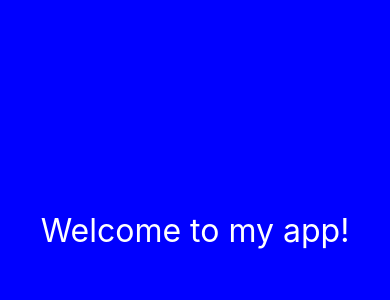
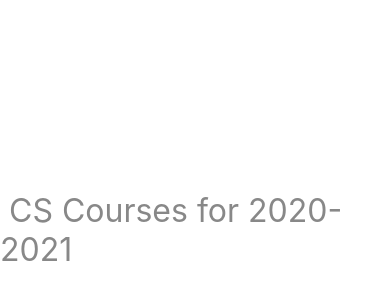
Before and after one commit to jessica-lei/Scheduler, a React Native app: screen / in a window 390 px wide. Shown: the part 192-492 px from the top of the page. Built offline with nearby package versions, Linux system fonts and the light colour scheme.

Commit message:
title display

```diff
--- a/App.js
+++ b/App.js
@@ -1,11 +1,14 @@
-import { StatusBar } from 'expo-status-bar';
 import React from 'react';
 import { StyleSheet, Text, View } from 'react-native';
 
-export default function App() {
+const schedule = {
+  title: "CS Courses for 2020-2021"
+};
+
+const App = () => {
   return (
     <View style={styles.container}>
-      <Text style={styles.textStyle}>Welcome to my app!</Text>
+      <Text style={styles.bannerStyle}> {schedule.title}</Text>
     </View>
   );
 }
@@ -13,12 +16,13 @@ export default function App() {
 const styles = StyleSheet.create({
   container: {
     flex: 1,
-    backgroundColor: '#00f',
     alignItems: 'center',
     justifyContent: 'center',
-  },
-  textStyle: {
-    color: '#fff',
-    fontSize: 32,
-  }
+ },
+ bannerStyle: {
+   color: '#888',
+   fontSize: 32,
+ }
 });
+
+export default App;
--- a/app.json
+++ b/app.json
@@ -26,6 +26,7 @@
       }
     },
     "web": {
+      "name": "CS Course Scheduler",
       "favicon": "./assets/favicon.png"
     }
   }
--- a/package.json
+++ b/package.json
@@ -13,7 +13,8 @@
     "react": "16.13.1",
     "react-dom": "16.13.1",
     "react-native": "https://github.com/expo/react-native/archive/sdk-40.0.1.tar.gz",
-    "react-native-web": "~0.13.12"
+    "react-native-web": "~0.13.12",
+    "firebase": "7.9.0"
   },
   "devDependencies": {
     "@babel/core": "~7.9.0"
```
Also changed, not shown: database.rules.json (added, +7 -0 lines), 1 other file (tests, documents, lock files or other folders).
